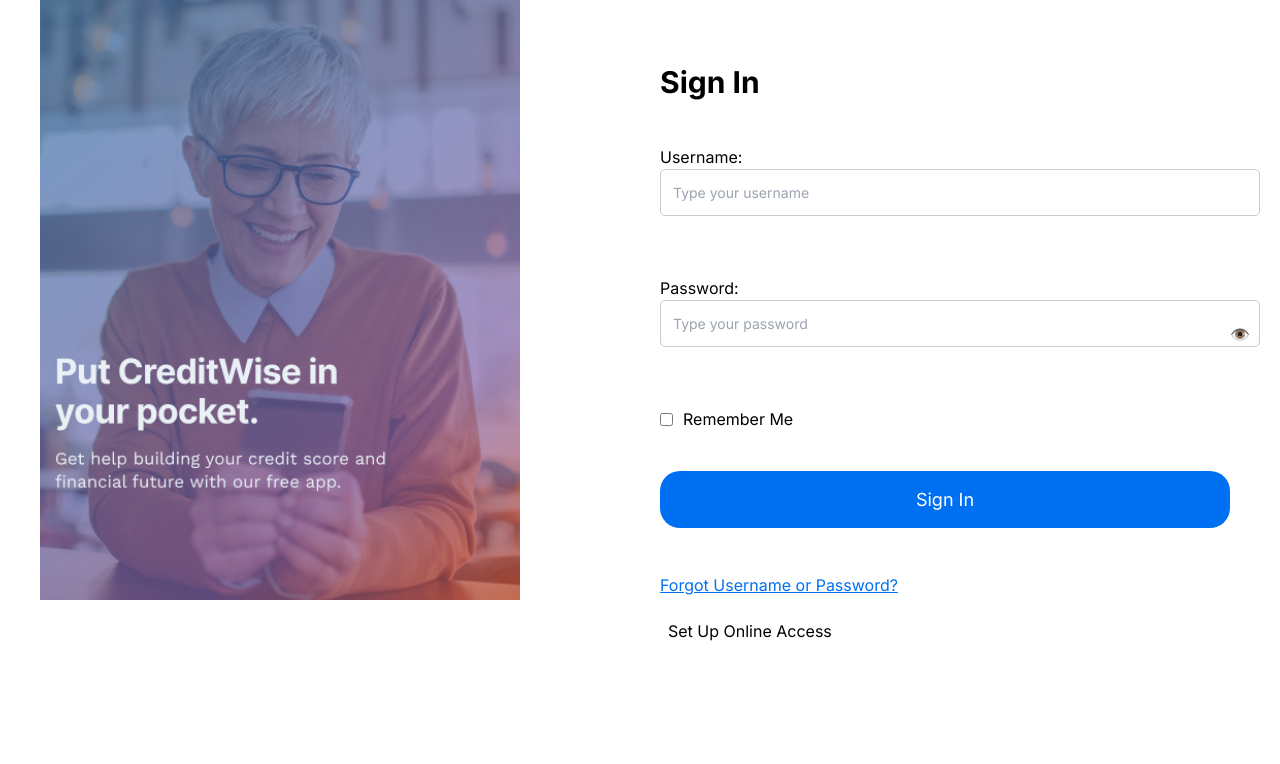
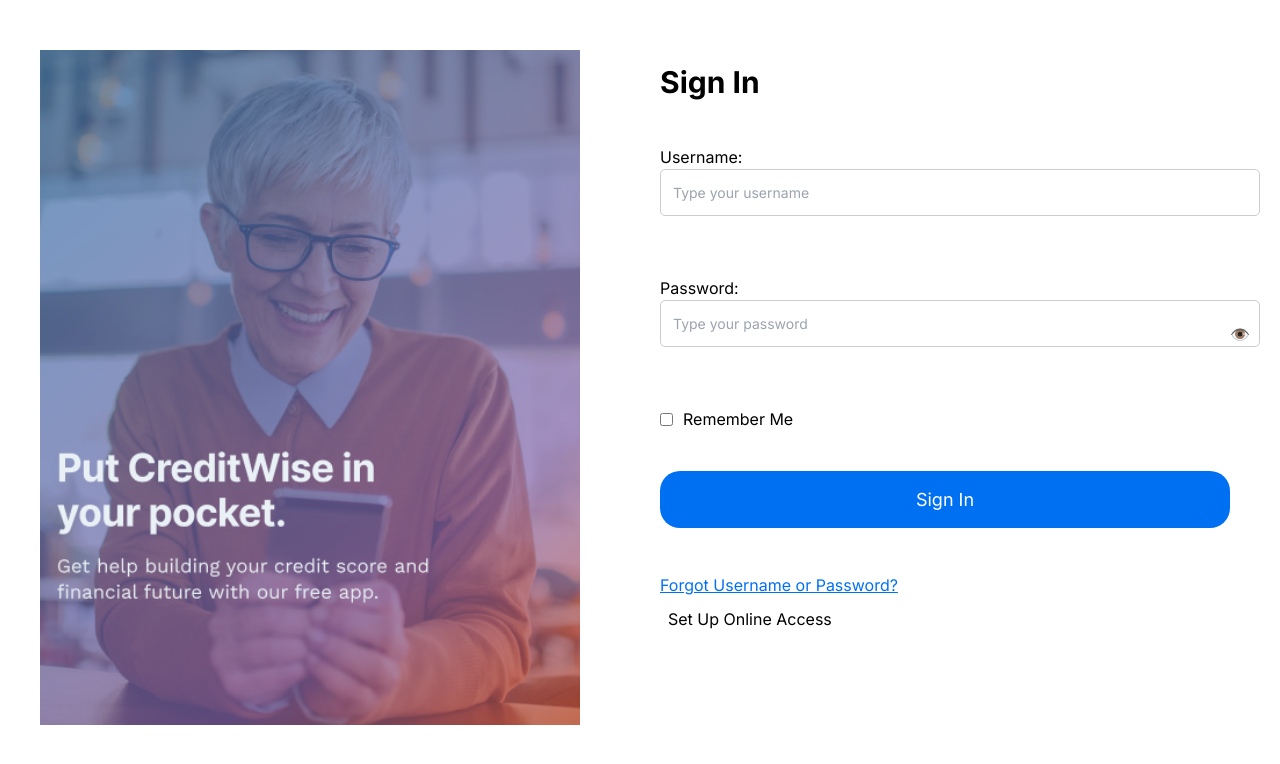
Before and after one commit to markuspriede/CapitalTwo, a Next.js app in the folder frontend/: page / in a window 1280 px wide. Shown: the top 764 px of the page. Built offline with nearby package versions, Linux system fonts and the light colour scheme.

Commit message:
styling changes to login page

```diff
--- a/frontend/src/app/page.tsx
+++ b/frontend/src/app/page.tsx
@@ -76,8 +76,8 @@
 
   return (
     <div style={{ display: 'flex', height: '100vh' }}>
-      <div style={{ flex: 1, paddingLeft: '40px', overflow: 'hidden' }}>
-        <Image src={SignUpPic} alt="credit wise photo" style={{ width: '80%', height: '75%', objectFit: 'cover' }} />
+      <div style={{ flex: 1, paddingLeft: '40px', overflow: 'hidden',marginTop: '50px' }}>
+        <Image src={SignUpPic} alt="credit wise photo" style={{ width: '90%', height: '90%', objectFit: 'cover' }} />
       </div>
       <div style={{ flex: 1, padding: '20px', display: 'flex', flexDirection: 'column', justifyContent: 'flex-start' }}>
         <h3 style={{ fontWeight: 'bold', fontSize: '30px', marginBottom: '40px', marginTop: '40px' }}>Sign In</h3>
@@ -148,9 +148,9 @@
           Forgot Username or Password?
         </a>
         <Link href="/enrollment" passHref>
-          <div className={`py-3 pl-2 pr-3 ${pathName === '/enrollment' ? styles.selected : ''}`}>
-            Set Up Online Access
-          </div>
+          <a className={`py-3 pl-2 pr-3 ${pathName === '/enrollment' ? styles.selected : ''}`}>
+          Set Up Online Access
+          </a>
         </Link>
       </div>
     </div>
```
